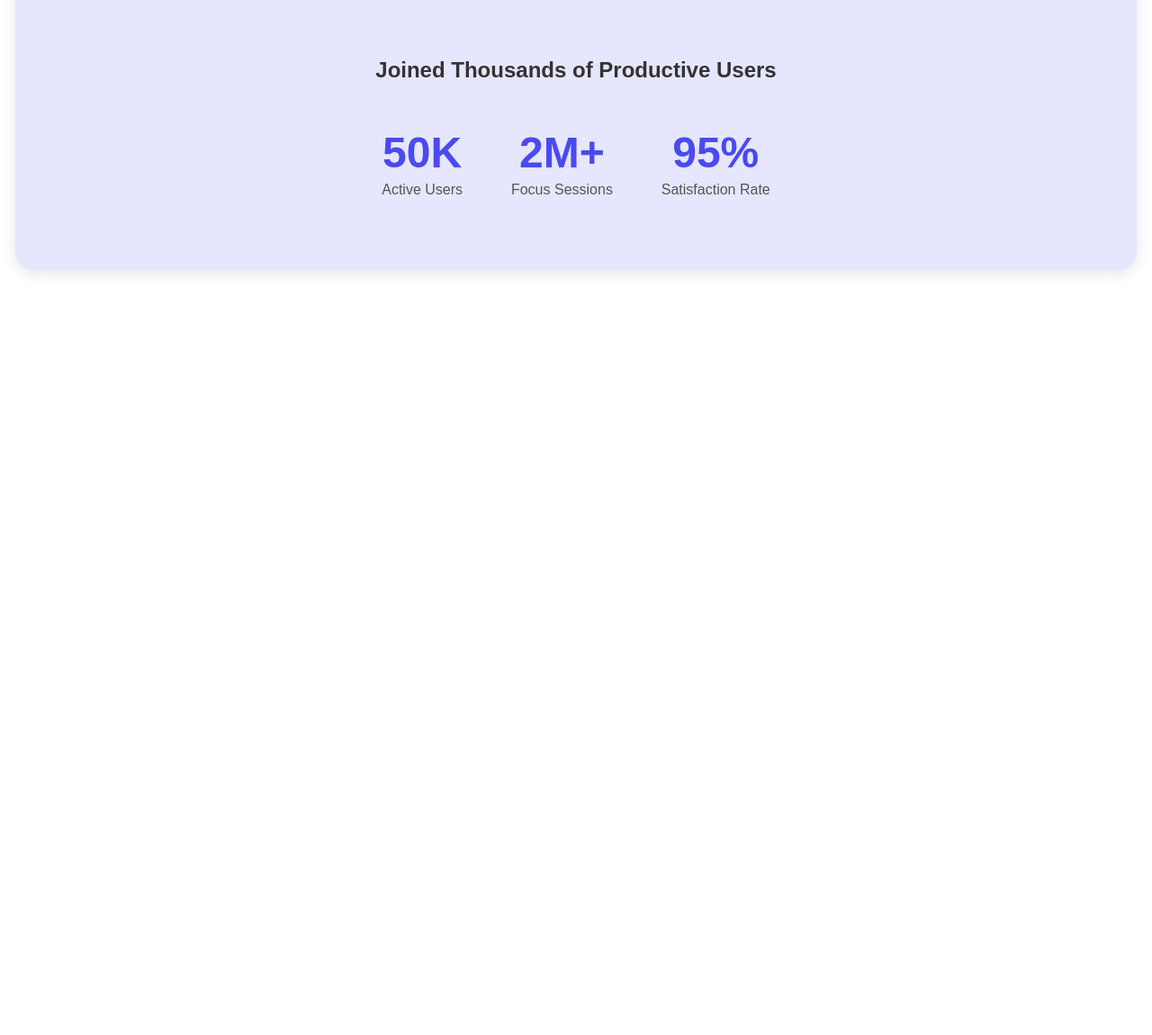
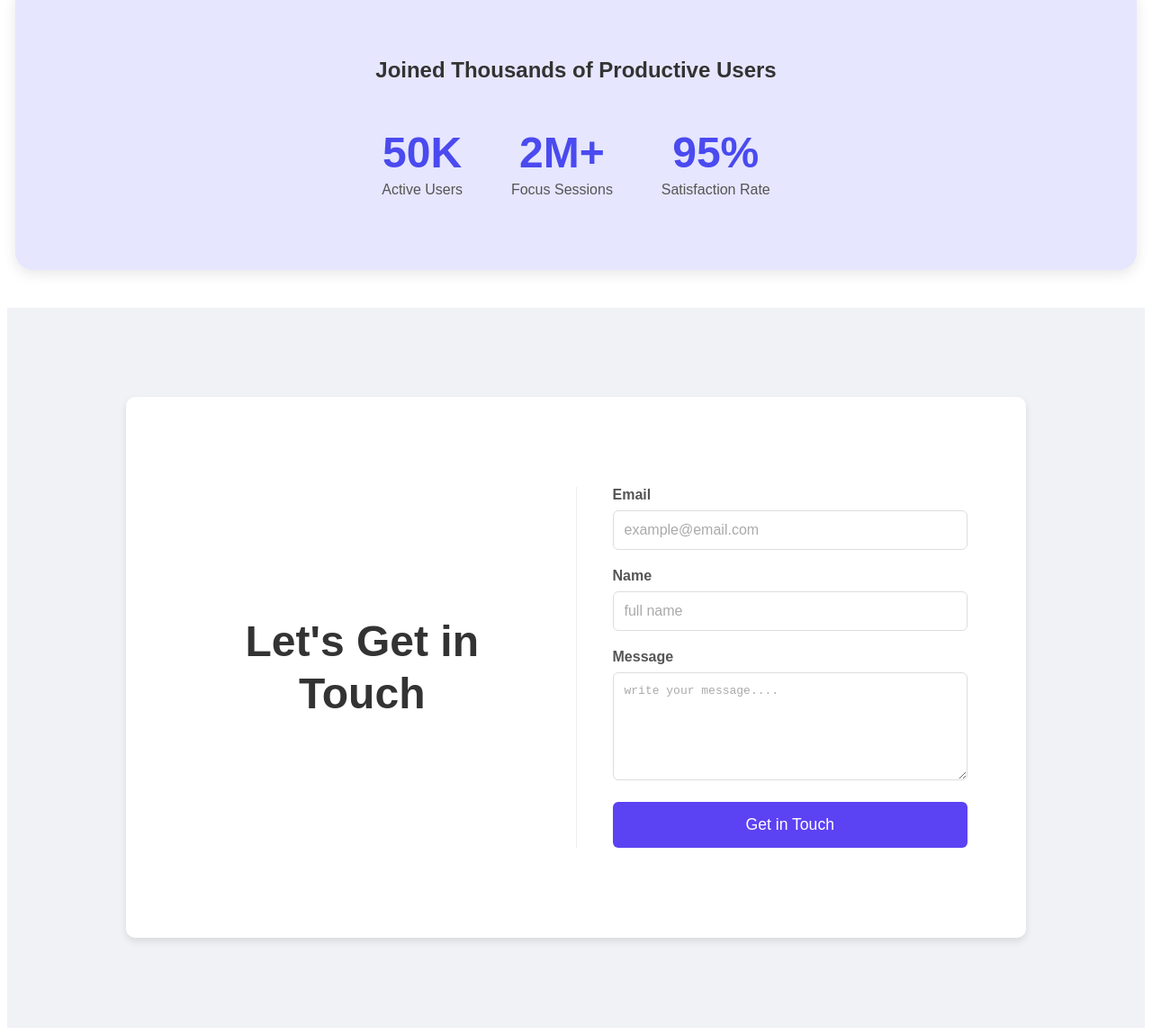
Before and after one commit to SamirGiTlearn/first-assignment, a plain HTML site: page index.html in a window 1280 px wide. Shown: the part 675-1825 px from the top of the page at 90% size. Before the commit the page ends 1025 px from the top, so only its background shows below. Drawn offline with Linux system fonts and the light colour scheme.

Commit message:
this is touch section

```diff
--- a/index.html
+++ b/index.html
@@ -73,9 +73,39 @@
 
 
 
+  <div class="body">
+    <div class="container">
+        <div class="left-panel">
+            <h1>Let's Get in Touch</h1>
+        </div>
+        <div class="right-panel">
+            <form>
+                <div class="form-group">
+                    <label for="email">Email</label>
+                    <input type="email" id="email" name="email" placeholder="example@email.com">
+                </div>
+                <div class="form-group">
+                    <label for="name">Name</label>
+                    <input type="text" id="name" name="name" placeholder="full name">
+                </div>
+                <div class="form-group">
+                    <label for="message">Message</label>
+                    <textarea id="message" name="message" placeholder="write your message...."></textarea>
+                </div>
+                <button type="submit" class="submit-button">Get in Touch</button>
+            </form>
+        </div>
+    </div>
+  </div>
+
+
+
+
+
 
 
     <main>
+
 
 
 
--- a/style/style.css
+++ b/style/style.css
@@ -106,7 +106,7 @@ nav li a {
             box-shadow: 0 4px 15px rgba(0, 0, 0, 0.1);
         }
 
-        /* Title styling */
+
         .stats-title {
             font-size: 24px;
             font-weight: 600;
@@ -114,31 +114,160 @@ nav li a {
             margin-bottom: 50px;
         }
 
-        /* Statistics grid layout */
+
         .stats-grid {
             display: flex;
             justify-content: space-around;
             gap: 40px;
         }
 
-        /* Individual statistic item */
+
         .stat-item {
             display: flex;
             flex-direction: column;
             align-items: center;
         }
 
-        /* Number styling (50K, 2M+, 95%) */
+
         .stat-number {
             font-size: 48px;
             font-weight: 700;
-            color: #4a4af0; /* A vibrant blue/purple color for the numbers */
+            color: #4a4af0;
             margin-bottom: 5px;
         }
 
-        /* Description styling (Active Users, Focus Sessions, Satisfaction Rate) */
+
         .stat-description {
             font-size: 16px;
             color: #555;
             text-transform: capitalize;
         }
+
+
+
+        .body{
+            font-family: sans-serif;
+            display: flex;
+            justify-content: center;
+            align-items: center;
+            min-height: 100vh;
+            background-color: #f0f2f5;
+        }
+
+
+        .container {
+            display: flex;
+            background-color: #fff;
+            border-radius: 10px;
+            box-shadow: 0 4px 8px rgba(0, 0, 0, 0.1);
+            max-width: 1000px;
+            width: 100%;
+            padding: 65px;
+            box-sizing: border-box;
+            padding-bottom: 100px;
+            padding-top: 100px;
+        }
+
+        .left-panel {
+            flex: 1;
+            display: flex;
+            justify-content: center;
+            align-items: center;
+            padding-right: 40px;
+        }
+
+        .left-panel h1 {
+            font-size: 3em;
+            color: #333;
+            text-align: center;
+            line-height: 1.2;
+        }
+
+        .right-panel {
+            flex: 1;
+            padding-left: 40px;
+            border-left: 1px solid #eee;
+        }
+
+        .form-group {
+            margin-bottom: 20px;
+        }
+
+        .form-group label {
+            display: block;
+            margin-bottom: 8px;
+            color: #555;
+            font-weight: bold;
+        }
+
+        .form-group input[type="email"],
+        .form-group input[type="text"],
+        .form-group textarea {
+            width: 100%;
+            padding: 12px;
+            border: 1px solid #ddd;
+            border-radius: 6px;
+            font-size: 1em;
+            box-sizing: border-box;
+        }
+
+        .form-group input[type="email"]::placeholder,
+        .form-group input[type="text"]::placeholder,
+        .form-group textarea::placeholder {
+            color: #aaa;
+        }
+
+        .form-group textarea {
+            resize: vertical;
+            min-height: 120px;
+        }
+
+        .submit-button {
+            width: 100%;
+            padding: 15px;
+            background-color: #5b42f3;
+            color: #fff;
+            border: none;
+            border-radius: 6px;
+            font-size: 1.1em;
+            cursor: pointer;
+            transition: background-color 0.3s ease;
+        }
+
+        .submit-button:hover {
+            background-color: #4a34d3;
+
+        /* Responsive adjustments */
+        @media (max-width: 768px) {
+            .container {
+                flex-direction: column;
+                padding: 20px;
+            }
+
+            .left-panel {
+                padding-right: 0;
+                padding-bottom: 30px;
+            }
+
+            .left-panel h1 {
+                font-size: 2.5em;
+            }
+
+            .right-panel {
+                padding-left: 0;
+                border-left: none;
+                border-top: 1px solid #eee;
+                padding-top: 30px;
+            }
+        }
+
+        @media (max-width: 480px) {
+            .left-panel h1 {
+                font-size: 2em;
+            }
+
+            .submit-button {
+                font-size: 1em;
+                padding: 12px;
+            }
+        }
```
